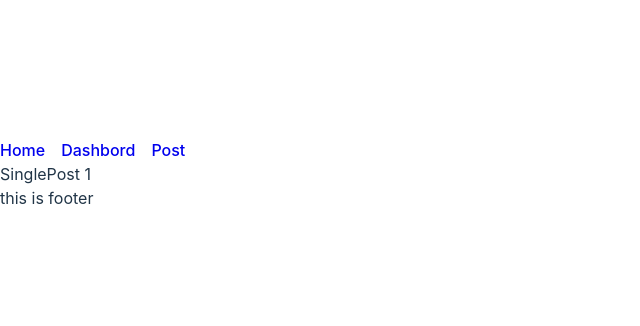
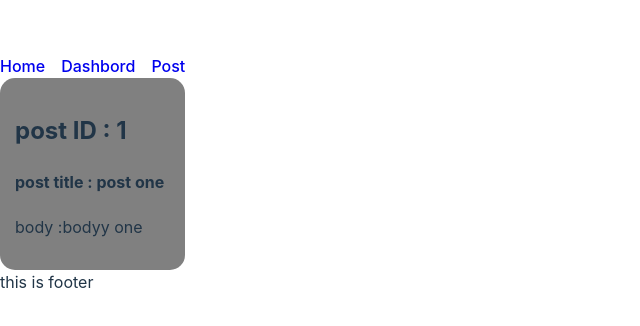
Before and after one commit to Ciakn/react-router-example, a React (Vite) app: page /posts/1 in a window 1280 px wide. Shown: the part 226-552 px from the top of the page, without its empty margins (0-640 px from the left). Built offline with nearby package versions, Linux system fonts and the light colour scheme; the HTML template or start-up script is replaced by a standard one.

Commit message:
developing single post details

```diff
--- a/src/pages/SinglePost.jsx
+++ b/src/pages/SinglePost.jsx
@@ -1,9 +1,22 @@
 import React from "react";
 import { useParams } from "react-router-dom";
-
+const posts = [
+  { id: 1, title: "post one", body: "bodyy one" },
+  { id: 2, title: "post two", body: "bodyy two" },
+  { id: 3, title: "post three", body: "bodyy three" },
+];
 function Post() {
   const { id } = useParams();
-  return <div>SinglePost {id}</div>;
+
+  const post = posts.find((p) => p.id == id);
+
+  return (
+    <div style={{backgroundColor :"gray" , borderRadius :"15px" , padding:"15px"}}>
+      <h2>post ID : {post.id}</h2>
+      <h4>post title : {post.title}</h4>
+      <p>body :{post.body}</p>
+    </div>
+  );
 }
 
 export default Post;
```
